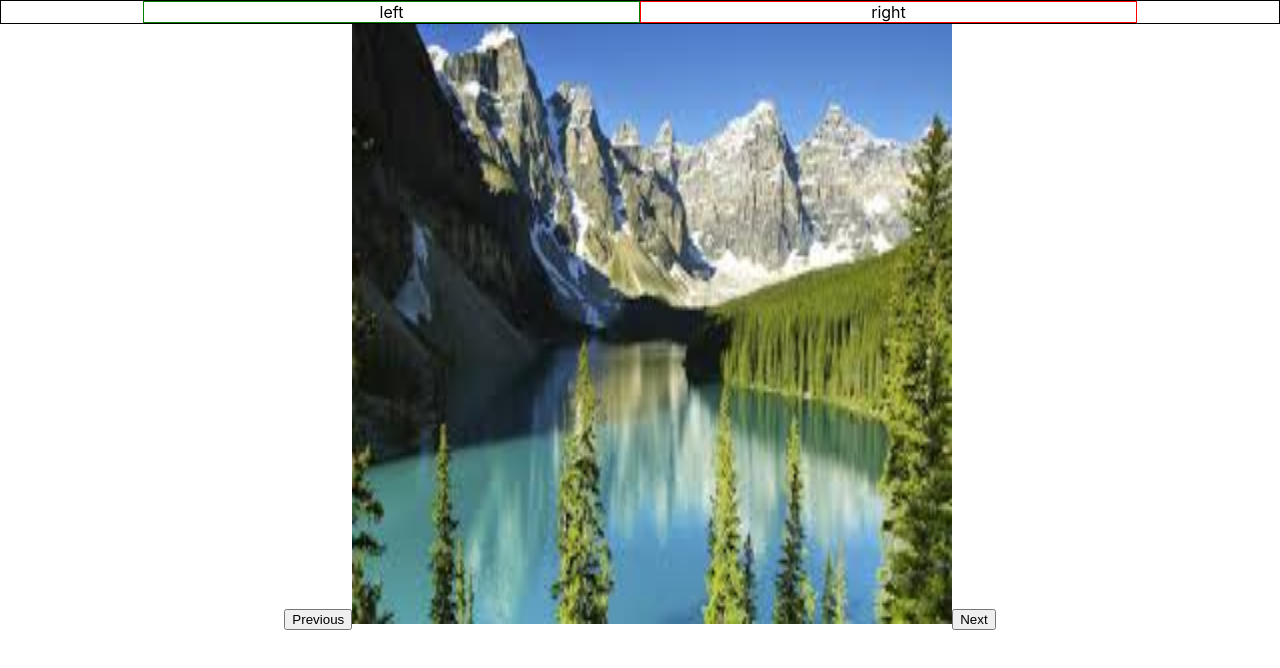
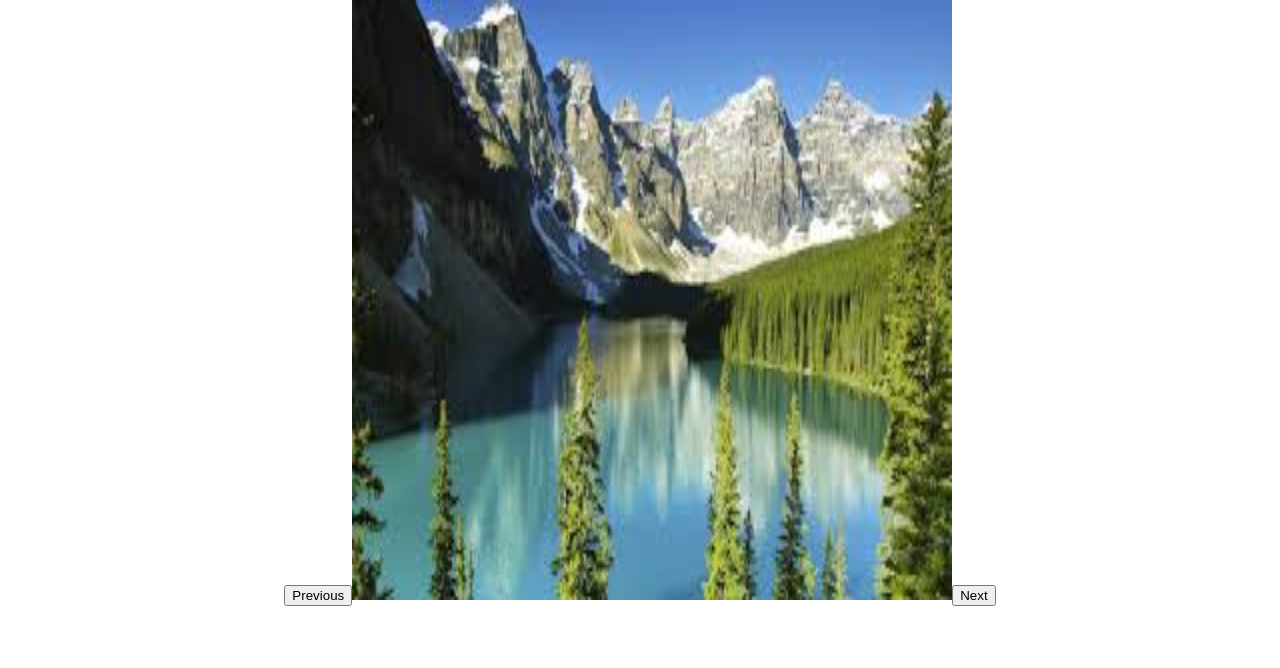
Before and after one commit to yuvalab/my-project, a React (Create React App) app: page / in a window 1280 px wide. Shown: the top 668 px of the page. Built offline with nearby package versions, Linux system fonts and the light colour scheme.

Commit message:
div right and left for the cursor

```diff
--- a/src/App.css
+++ b/src/App.css
@@ -1,31 +1,36 @@
 .App {
   text-align: center;
-  z-index: 1;
   width: 100%;
   height: 100%;
   position: fixed;
   top:0;
   left: 0;
-  /* cursor: url(icons-arrow-pointing-left.png), pointer; */
 }
 
 .custom-cursor {
-  border: 1px solid black;
+  height: 100%;
 }
 
 .right {
-  border: 1px solid red;
   cursor: url(icons-arrow-right.png), pointer;
-  display: inline-block;
-  width: 495px;
+  width:50%;
+  height:100%;
+  display: block;
+  position: absolute;
+  left: 50%;
+  opacity: 0;
+
 }
-
 
 .left{
     cursor: url(icons-arrow-pointing-left.png), pointer;
-    border: 1px solid green;
-    display: inline-block;
-    width: 495px;
+    width:50%;
+    height:100%;
+    display: block;
+    position: absolute;
+    left:0;
+    opacity: 0;
+
 }
 
 .App-logo {
--- a/src/App.js
+++ b/src/App.js
@@ -2,17 +2,13 @@ import './App.css';
 import Gallery from './Gallery';
 import { CustomCursor } from './CustomCursor';
 
-function constructStyleCursor(){
-  return(<CustomCursor/>)
-
-}
 
 function App() {
   return (
     <div className="App">
-      {constructStyleCursor()}
-        <Gallery>
-        </Gallery>
+      <CustomCursor>
+        <Gallery />
+       </CustomCursor>
     </div>
   );
 }
--- a/src/CustomCursor.js
+++ b/src/CustomCursor.js
@@ -1,12 +1,13 @@
 import React from 'react';
 
-export function CustomCursor() {
+export function CustomCursor(props) {
     // const width = window.document?.querySelector('.gallery')?.clientWidth;
     // const halfWidth = width/2;
     return (
       <div className='custom-cursor'>
             <div className='left'>left</div>
             <div className='right'>right</div>
+            {props.children}
       </div>
   )
 }
--- a/src/Gallery.css
+++ /dev/null
@@ -1 +0,0 @@
-/* @import "~react-image-gallery/styles/css/image-gallery.css"; */
```
